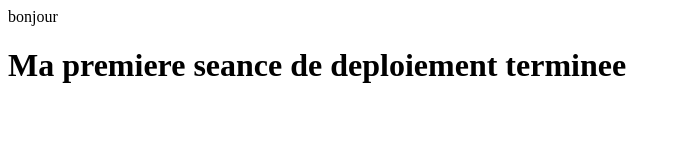
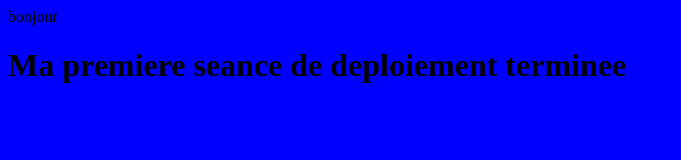
Before and after one commit to Tchokomenischaron1/deployment-, a plain HTML site: page index.html in a window 1280 px wide. Shown: the whole page, without its empty margins (0-681 px from the left). Drawn offline with Linux system fonts and the light colour scheme.

Commit message:
firt projetssss

```diff
--- a/index.html
+++ b/index.html
@@ -1,6 +1,7 @@
 <!DOCTYPE html>
 <html lang="en">
 <head>
+    <link rel="stylesheet" href="style.css">
     <meta charset="UTF-8">
     <meta name="viewport" content="width=device-width, initial-scale=1.0">
     <title>Document</title>
--- a/style.css
+++ b/style.css
@@ -1,3 +1,3 @@
-.h1{
-    color: blue;
+body{
+    background-color: blue;
 }
```
